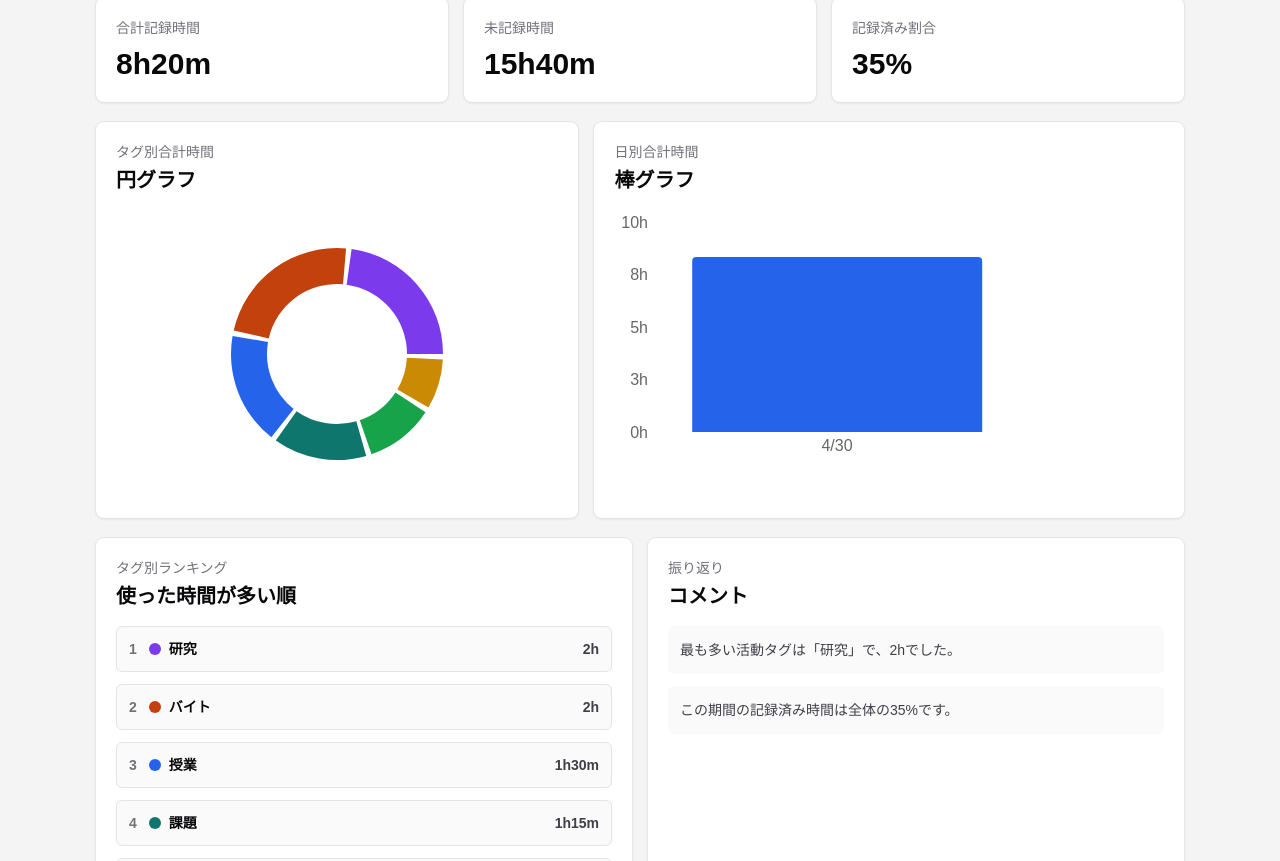
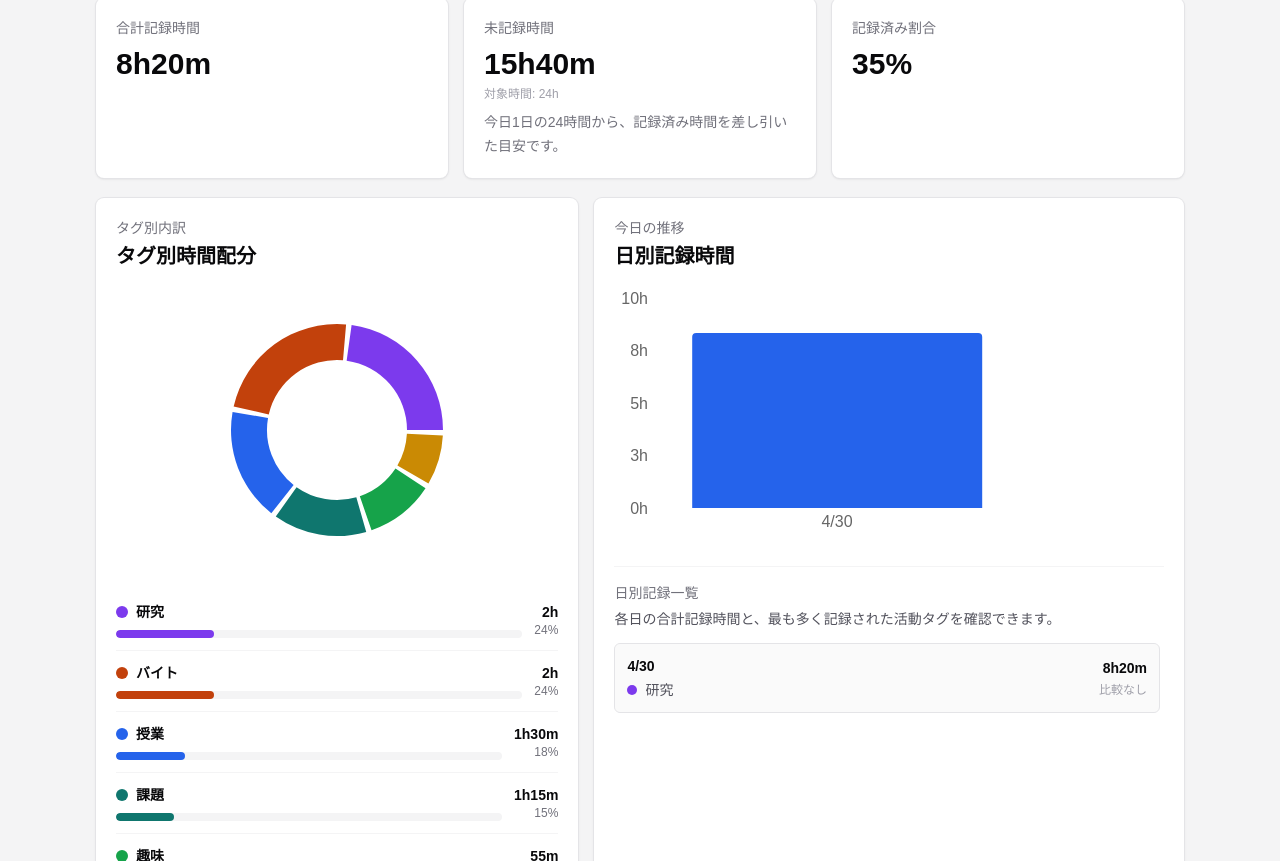
Before and after one commit to tomio-h/time_management_application, a Next.js app: page /analytics in a window 1280 px wide. Shown: the part 279-1140 px from the top of the page. Built offline with nearby package versions, Linux system fonts and the light colour scheme.

Commit message:
Improve analytics daily breakdown

```diff
--- a/app/analytics/page.tsx
+++ b/app/analytics/page.tsx
@@ -38,6 +38,8 @@ type DaySummary = {
   date: string;
   label: string;
   minutes: number;
+  topTagName: string | null;
+  topTagColor: string;
 };
 
 const DAY_MINUTES = 24 * 60;
@@ -45,6 +47,12 @@ const periodLabels: Record<Period, string> = {
   today: "今日",
   week: "週間",
   month: "月間",
+};
+const unrecordedDescriptions: Record<Period, string> = {
+  today: "今日1日の24時間から、記録済み時間を差し引いた目安です。",
+  week: "今週7日分の時間から計算しています。睡眠や未入力の時間も含まれます。",
+  month:
+    "今月の日数分の時間から計算しています。月間では大きな数字になりやすいです。",
 };
 
 function padNumber(value: number) {
@@ -75,6 +83,12 @@ function addDays(date: Date, days: number) {
   return new Date(date.getFullYear(), date.getMonth(), date.getDate() + days);
 }
 
+function formatDateLabel(dateValue: string) {
+  const date = parseDateValue(dateValue);
+
+  return `${date.getMonth() + 1}/${date.getDate()}`;
+}
+
 function formatMinutes(minutes: number) {
   const hours = Math.floor(minutes / 60);
   const restMinutes = minutes % 60;
@@ -88,6 +102,30 @@ function formatMinutes(minutes: number) {
   }
 
   return `${hours}h${restMinutes}m`;
+}
+
+function formatDiffMinutes(minutes: number) {
+  if (minutes > 0) {
+    return `+${formatMinutes(minutes)}`;
+  }
+
+  if (minutes < 0) {
+    return `-${formatMinutes(Math.abs(minutes))}`;
+  }
+
+  return "±0m";
+}
+
+function getDiffClassName(minutes: number) {
+  if (minutes > 0) {
+    return "bg-emerald-50 text-emerald-700";
+  }
+
+  if (minutes < 0) {
+    return "bg-rose-50 text-rose-700";
+  }
+
+  return "bg-zinc-100 text-zinc-500";
 }
 
 function getPeriodRange(period: Period) {
@@ -262,14 +300,21 @@ export default function AnalyticsPage() {
   const daySummaries = useMemo(() => {
     const days = getDaysInRange(periodRange.start, periodRange.totalDays);
 
-    return days.map<DaySummary>((day) => ({
+    return days.map<DaySummary>((day) => {
+      const dayRecords = periodRecords.filter(
+        (record) => getRecordDate(record) === day.dateValue,
+      );
+      const topTag = buildTagSummaries(dayRecords, tags)[0];
+
+      return {
         date: day.dateValue,
         label: period === "month" ? day.date.getDate().toString() : day.label,
-      minutes: periodRecords
-        .filter((record) => getRecordDate(record) === day.dateValue)
-        .reduce((total, record) => total + record.minutes, 0),
-    }));
-  }, [period, periodRange.start, periodRange.totalDays, periodRecords]);
+        minutes: dayRecords.reduce((total, record) => total + record.minutes, 0),
+        topTagName: topTag?.name ?? null,
+        topTagColor: topTag?.color ?? "#71717a",
+      };
+    });
+  }, [period, periodRange.start, periodRange.totalDays, periodRecords, tags]);
 
   const recordedMinutes = periodRecords.reduce(
     (total, record) => total + record.minutes,
@@ -286,6 +331,15 @@ export default function AnalyticsPage() {
     recordedMinutes,
     availableMinutes,
   );
+  const tagBreakdown = tagSummaries.map((tag) => ({
+    ...tag,
+    ratio:
+      recordedMinutes > 0
+        ? Math.round((tag.minutes / recordedMinutes) * 100)
+        : 0,
+  }));
+  const topTagSummaries = tagBreakdown.slice(0, 3);
+  const unrecordedDescription = unrecordedDescriptions[period];
   const barChartWidth =
     period === "month" ? Math.max(720, daySummaries.length * 28) : 420;
 
@@ -332,6 +386,12 @@ export default function AnalyticsPage() {
             <p className="mt-2 text-3xl font-semibold text-zinc-950">
               {formatMinutes(unrecordedMinutes)}
             </p>
+            <p className="mt-1 text-xs font-medium text-zinc-400">
+              対象時間: {formatMinutes(availableMinutes)}
+            </p>
+            <p className="mt-2 text-sm leading-6 text-zinc-500">
+              {unrecordedDescription}
+            </p>
           </article>
           <article className="rounded-lg bg-white p-5 shadow-sm ring-1 ring-zinc-200">
             <p className="text-sm font-medium text-zinc-500">記録済み割合</p>
@@ -344,15 +404,18 @@ export default function AnalyticsPage() {
         <section className="grid gap-4 lg:grid-cols-[0.9fr_1.1fr]">
           <article className="rounded-lg bg-white p-5 shadow-sm ring-1 ring-zinc-200">
             <div>
-              <p className="text-sm font-medium text-zinc-500">タグ別合計時間</p>
+              <p className="text-sm font-medium text-zinc-500">タグ別内訳</p>
               <h2 className="mt-1 text-xl font-semibold text-zinc-950">
-                円グラフ
+                タグ別時間配分
               </h2>
             </div>
             <div className="mt-4 flex h-[18rem] min-h-[18rem] w-full min-w-0 items-center justify-center overflow-hidden">
+              {tagBreakdown.length === 0 ? (
+                <p className="text-sm text-zinc-500">この期間の記録はありません</p>
+              ) : (
                 <PieChart width={260} height={260}>
                   <Pie
-                  data={tagSummaries}
+                    data={tagBreakdown}
                     dataKey="minutes"
                     nameKey="name"
                     innerRadius={70}
@@ -360,20 +423,62 @@ export default function AnalyticsPage() {
                     paddingAngle={3}
                     strokeWidth={0}
                   >
-                  {tagSummaries.map((entry) => (
+                    {tagBreakdown.map((entry) => (
                       <Cell key={entry.id} fill={entry.color} />
                     ))}
                   </Pie>
                   <Tooltip content={ChartTooltip} />
                 </PieChart>
+              )}
             </div>
+            {tagBreakdown.length > 0 ? (
+              <div className="mt-4 divide-y divide-zinc-100">
+                {tagBreakdown.map((tag) => (
+                  <div
+                    key={tag.id}
+                    className="grid grid-cols-[1fr_auto] items-center gap-3 py-3"
+                  >
+                    <div className="min-w-0">
+                      <div className="flex items-center gap-2">
+                        <span
+                          className="h-3 w-3 rounded-full"
+                          style={{ backgroundColor: tag.color }}
+                        />
+                        <p className="truncate text-sm font-semibold text-zinc-950">
+                          {tag.name}
+                        </p>
+                      </div>
+                      <div className="mt-2 h-2 overflow-hidden rounded-full bg-zinc-100">
+                        <div
+                          className="h-full rounded-full"
+                          style={{
+                            width: `${tag.ratio}%`,
+                            backgroundColor: tag.color,
+                          }}
+                        />
+                      </div>
+                    </div>
+                    <div className="text-right">
+                      <p className="text-sm font-semibold text-zinc-950">
+                        {formatMinutes(tag.minutes)}
+                      </p>
+                      <p className="text-xs font-medium text-zinc-500">
+                        {tag.ratio}%
+                      </p>
+                    </div>
+                  </div>
+                ))}
+              </div>
+            ) : null}
           </article>
 
           <article className="rounded-lg bg-white p-5 shadow-sm ring-1 ring-zinc-200">
             <div>
-              <p className="text-sm font-medium text-zinc-500">日別合計時間</p>
+              <p className="text-sm font-medium text-zinc-500">
+                {periodLabels[period]}の推移
+              </p>
               <h2 className="mt-1 text-xl font-semibold text-zinc-950">
-                棒グラフ
+                日別記録時間
               </h2>
             </div>
             <div className="mt-4 overflow-x-auto">
@@ -399,6 +504,73 @@ export default function AnalyticsPage() {
                 />
               </BarChart>
             </div>
+            <div className="mt-5 border-t border-zinc-100 pt-4">
+              <div>
+                <p className="text-sm font-medium text-zinc-500">
+                  日別記録一覧
+                </p>
+                <p className="mt-1 text-sm leading-6 text-zinc-600">
+                  各日の合計記録時間と、最も多く記録された活動タグを確認できます。
+                </p>
+              </div>
+              <div className="mt-3 flex max-h-[28rem] flex-col gap-2 overflow-y-auto pr-1">
+                {daySummaries.map((day, index) => {
+                  const diffMinutes =
+                    index === 0
+                      ? null
+                      : day.minutes - daySummaries[index - 1].minutes;
+                  const hasRecords = day.minutes > 0;
+
+                  return (
+                    <div
+                      key={day.date}
+                      className="grid grid-cols-[1fr_auto] items-center gap-3 rounded-md border border-zinc-200 bg-zinc-50 px-3 py-3"
+                    >
+                      <div className="min-w-0">
+                        <p className="text-sm font-semibold text-zinc-950">
+                          {formatDateLabel(day.date)}
+                        </p>
+                        <div className="mt-1 flex min-w-0 items-center gap-2">
+                          {hasRecords && day.topTagName ? (
+                            <>
+                              <span
+                                className="h-2.5 w-2.5 shrink-0 rounded-full"
+                                style={{ backgroundColor: day.topTagColor }}
+                              />
+                              <span className="truncate text-sm font-medium text-zinc-600">
+                                {day.topTagName}
+                              </span>
+                            </>
+                          ) : (
+                            <span className="text-sm font-medium text-zinc-400">
+                              未記録
+                            </span>
+                          )}
+                        </div>
+                      </div>
+                      <div className="text-right">
+                        <p className="text-sm font-semibold text-zinc-950">
+                          {formatMinutes(day.minutes)}
+                        </p>
+                        {diffMinutes === null ? (
+                          <p className="mt-1 text-xs font-medium text-zinc-400">
+                            比較なし
+                          </p>
+                        ) : (
+                          <p
+                            className={`mt-1 inline-flex rounded-full px-2 py-0.5 text-xs font-semibold ${getDiffClassName(
+                              diffMinutes,
+                            )}`}
+                          >
+                            前日比 {formatDiffMinutes(diffMinutes)}
+                          </p>
+                        )}
+                      </div>
+                    </div>
+                  );
+                })}
+              </div>
+            </div>
           </article>
         </section>
 
@@ -407,16 +579,16 @@ export default function AnalyticsPage() {
             <div>
               <p className="text-sm font-medium text-zinc-500">タグ別ランキング</p>
               <h2 className="mt-1 text-xl font-semibold text-zinc-950">
-                使った時間が多い順
+                上位タグ
               </h2>
             </div>
-            {tagSummaries.length === 0 ? (
+            {topTagSummaries.length === 0 ? (
               <p className="mt-4 rounded-md bg-zinc-50 px-3 py-3 text-sm text-zinc-500">
                 この期間の記録はありません
               </p>
             ) : (
               <div className="mt-4 flex flex-col gap-3">
-                {tagSummaries.map((tag, index) => (
+                {topTagSummaries.map((tag, index) => (
                   <div
                     key={tag.id}
                     className="grid grid-cols-[auto_1fr_auto] items-center gap-3 rounded-md border border-zinc-200 bg-zinc-50 p-3"
@@ -438,6 +610,9 @@ export default function AnalyticsPage() {
                     </span>
                   </div>
                 ))}
+                <p className="text-sm leading-6 text-zinc-500">
+                  詳しい割合と色別の内訳は、上の「タグ別時間配分」で確認できます。
+                </p>
               </div>
             )}
           </article>
```
Lines whose indentation alone changed are shown as unchanged.
